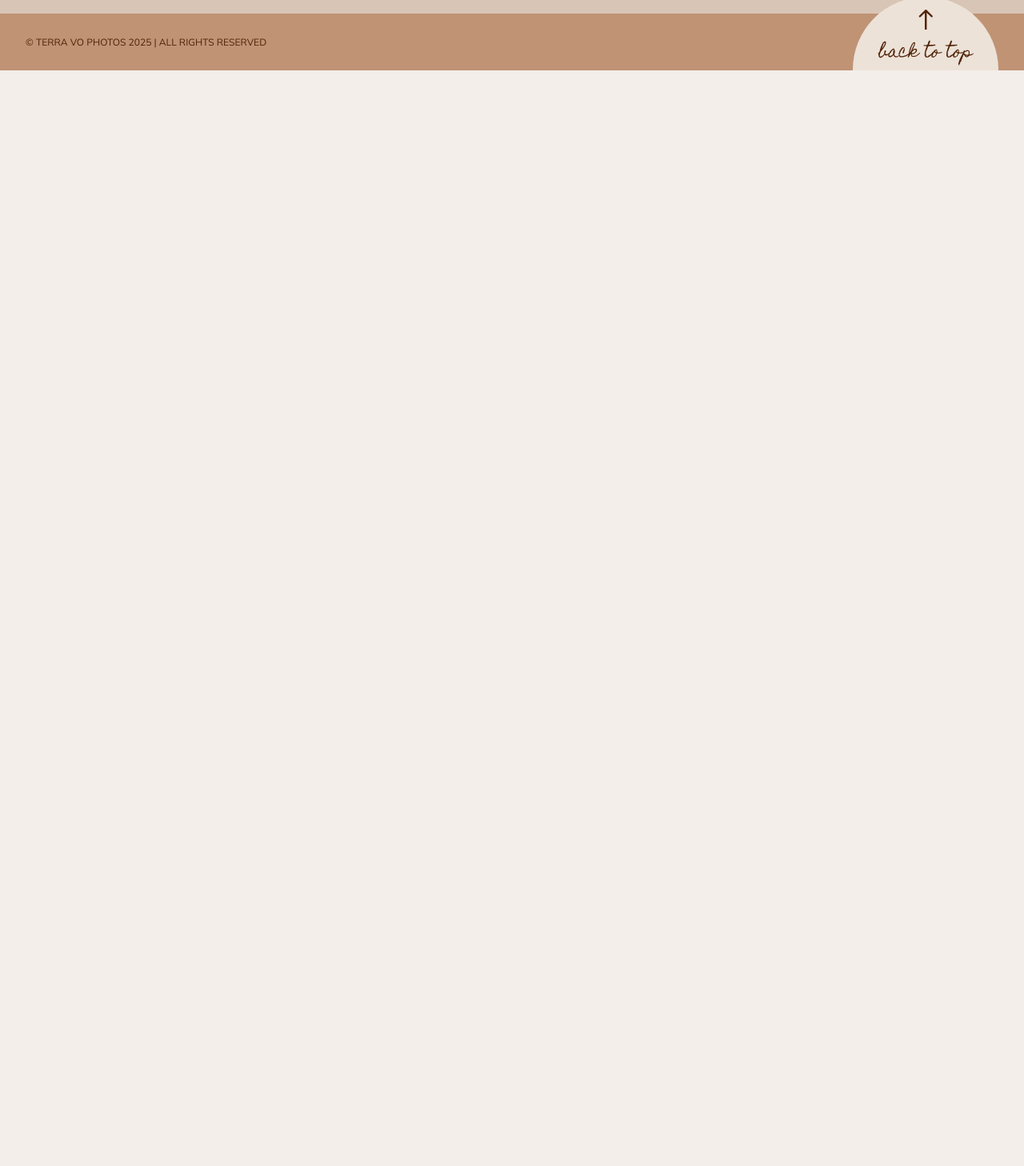
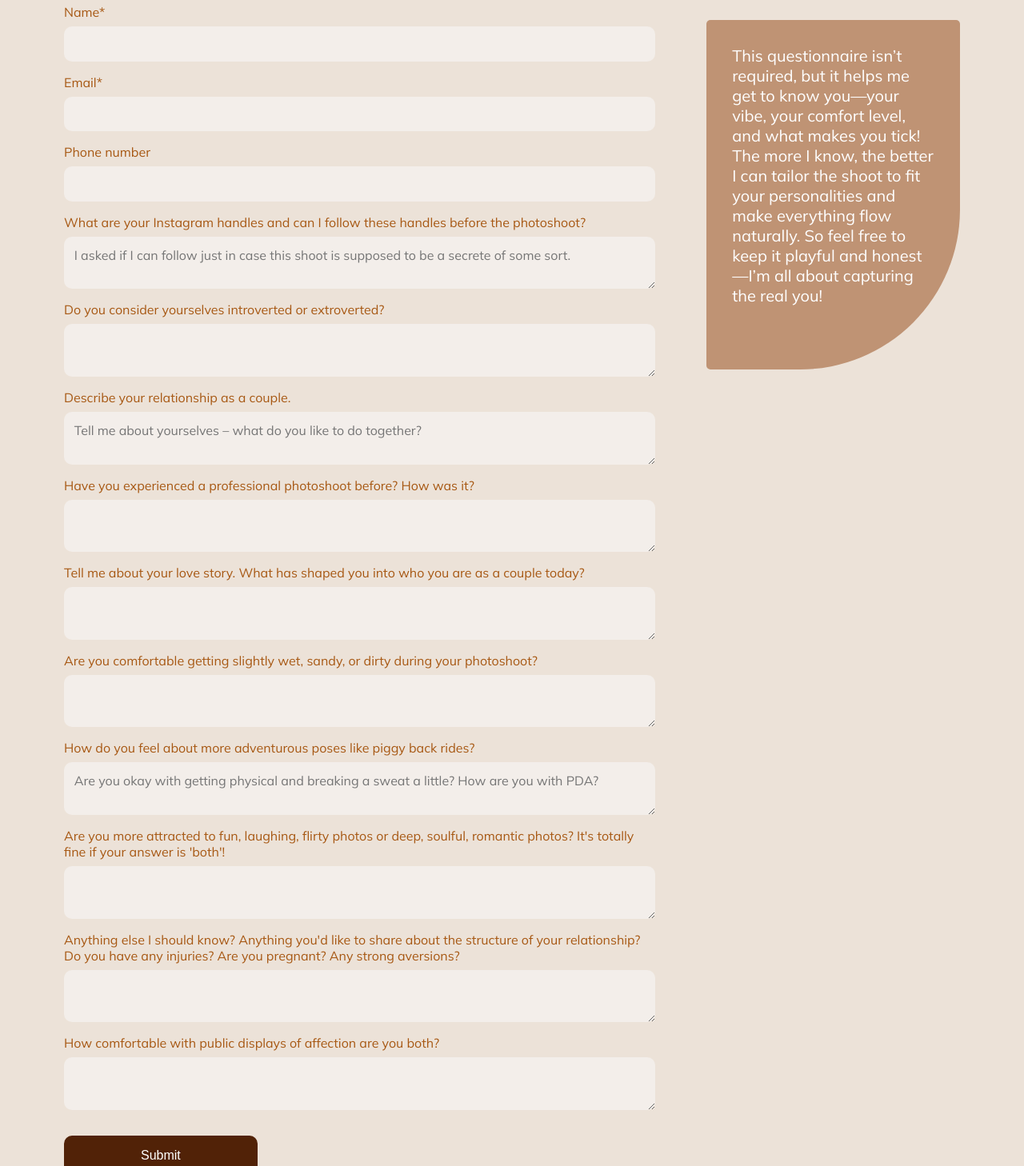
Before and after one commit to ThaoMinhVo/terraphotos, a React (Create React App) app: page /questionnaire in a window 1280 px wide. Shown: the part 480-1938 px from the top of the page at 80% size. Before the commit the page ends 800 px from the top, so only its background shows below. Built offline with nearby package versions, Linux system fonts and the light colour scheme.

Commit message:
added questionaire page. need to test if it works

```diff
--- a/src/App.js
+++ b/src/App.js
@@ -7,6 +7,7 @@ import Contact from "./pages/contact";
 import Packages from "./pages/packages";
 import Thanks from "./pages/thanks";
 import Opps from "./pages/oops";
+import Questionnaire from "./pages/questionnaire";
 
 function App() {
   return (
@@ -18,6 +19,7 @@ function App() {
         <Route path="/packages" element={<Packages />} />
         <Route path="/thanks" element={<Thanks />} />
         <Route path="/oops" element={<Opps />} />
+        <Route path="/questionnaire" element={<Questionnaire />} />
       </Routes>
       <Footer />
     </Router>
--- /dev/null
+++ b/src/pages/questionnaire.js
@@ -0,0 +1,144 @@
+import React, { useRef } from "react";
+import { useNavigate } from "react-router-dom";
+import emailjs from "@emailjs/browser";
+import "../styles/questionnaire.scss";
+
+const Questionnaire = () => {
+  const form = useRef();
+  const navigate = useNavigate();
+
+  const sendEmail = (e) => {
+    e.preventDefault();
+    // service_id, templte_id and public key will get from Emailjs website when you create account and add template service and email service
+    emailjs
+      .sendForm(
+        "service_hcgy3q8", //your_service_id
+        "template_3ls84sg", //your_template_id
+        form.current,
+        "lEad0yjwZ9d_Ovcx6" //public key
+      )
+      .then(
+        (result) => {
+          console.log(result.text);
+          navigate("/thanks");
+        },
+        (error) => {
+          console.log(error.text);
+          navigate("/oops");
+        }
+      );
+  };
+
+  return (
+    <div className="container-outer column q-bg">
+      <div className="container container-full column q-header">
+        <h2 className="q-h2">client</h2>
+        <h1 className="q-h1">QUESTIONNAIRE</h1>
+      </div>
+
+      <div className="container container q-form">
+        <div className="q-left">
+          <form
+            className="contact-form"
+            ref={form}
+            onSubmit={sendEmail}
+            //action="https://formsubmit.co/terravophotos@gmail.com"
+            method="POST"
+          >
+            <label>Name*</label>
+            <input className="contact-field" type="text" name="name" required />
+
+            <label>Email*</label>
+            <input className="contact-field" type="email" name="email" required />
+
+            <label>Phone number</label>
+            <input className="contact-field" type="tel" name="phone" />
+
+            <label>What are your Instagram handles and can I follow these handles before the photoshoot?</label>
+            <textarea
+              className="contact-field"
+              name="handles"
+              placeholder="I asked if I can follow just in case this shoot is supposed to be a secrete of some sort."
+            />
+
+            <label>Do you consider yourselves introverted or extroverted?</label>
+            <textarea
+              className="contact-field"
+              name="personality"
+            />
+
+            <label>Describe your relationship as a couple.</label>
+            <textarea
+              className="contact-field"
+              name="relationship"
+              placeholder="Tell me about yourselves – what do you like to do together?"
+            />
+
+            <label>Have you experienced a professional photoshoot before? How was it?</label>
+            <textarea
+              className="contact-field"
+              name="photoshoothistory"
+            />
+
+            <label>Tell me about your love story. What has shaped you into who you are as a couple today?</label>
+            <textarea
+              className="contact-field"
+              name="relationshiphistory"
+            />
+
+            <label>Are you comfortable getting slightly wet, sandy, or dirty during your photoshoot?</label>
+            <textarea
+              className="contact-field"
+              name="gettingdirty"
+            />
+
+            <label>How do you feel about more adventurous poses like piggy back rides?</label>
+            <textarea
+              className="contact-field"
+              name="physical"
+              placeholder="Are you okay with getting physical and breaking a sweat a little? How are you with PDA?"
+            />
+
+            <label>Are you more attracted to fun, laughing, flirty photos or deep, soulful, romantic photos? It's totally fine if your answer is 'both'!</label>
+            <textarea
+              className="contact-field"
+              name="phototypes"
+            />
+
+            <label>Anything else I should know? Anything you'd like to share about the structure of your relationship? Do you have any injuries? Are you pregnant? Any strong aversions?</label>
+            <textarea
+              className="contact-field"
+              name="extras"
+            />
+
+            <label>How comfortable with public displays of affection are you both?</label>
+            <textarea
+              className="contact-field"
+              name="pda"
+            />
+
+            <input
+              type="hidden"
+              name="_next"
+              value="https://terravophotos.com/thanks"
+            ></input>
+            <button className="contact-submit" type="submit" value="Send">
+              Submit
+            </button>
+          </form>
+        </div>
+        <div className="q-right">
+          <p>
+            This questionnaire isn’t required, but it helps me get to know
+            you—your vibe, your comfort level, and what makes you tick! The more
+            I know, the better I can tailor the shoot to fit your personalities
+            and make everything flow naturally. So feel free to keep it playful
+            and honest—I’m all about capturing the real you!
+          </p>
+        </div>
+      </div>
+    </div>
+  );
+};
+
+export default Questionnaire;
--- /dev/null
+++ b/src/styles/questionnaire.scss
@@ -0,0 +1,120 @@
+@use "../styles/_variables.scss" as var;
+@import "../styles/_mixin.scss";
+
+.q {
+  @include flexbox();
+  justify-content: center;
+  &-bg {
+    background-color: var.$base-dark;
+  }
+
+  &-header {
+    box-sizing: border-box;
+    padding: 5rem 1rem;
+  }
+
+  &-h2 {
+    color: var.$accent-3-dark;
+    line-height: 0rem;
+    margin-top: 3rem;
+    margin-bottom: 1rem;
+  }
+  &-h1 {
+    font-size: 5rem;
+  }
+  &-form {
+    padding-bottom: 5rem;
+  }
+  &-left {
+    width: 70%;
+    padding: 2rem;
+  }
+
+  &-right {
+    width: 30%;
+    padding: 2rem;
+
+    & p {
+      background-color: var.$accent-1-dark;
+      border-radius: 5px 5px 200px 5px;
+      color: var.$white;
+      padding: 2rem 2rem 5rem 2rem;
+    }
+  }
+}
+
+// all rules outside of @media queries apply to devices 101px and above
+@media (max-width: var.$desktop) {
+  // rules here apply to devices from 993px to 1400px (inclusive)
+}
+@media (max-width: var.$tablet) {
+  // rules here apply to devices from 769px to 992px (inclusive)
+  .q {
+    &-header {
+      padding: 2rem 1rem;
+    }
+
+    &-h2 {
+      line-height: 0rem;
+      margin-top: 3rem;
+      margin-bottom: 1rem;
+    }
+    &-h1 {
+      font-size: 4rem;
+    }
+    &-form {
+      @include flexbox();
+      align-items: center;
+      justify-content: center;
+      flex-direction: column-reverse;
+      padding-bottom: 3rem;
+    }
+    &-left {
+      width: 70%;
+      padding: 2rem 0;
+    }
+
+    &-right {
+      width: 70%;
+      padding: 0;
+
+      & p {
+        border-radius: 5px;
+        padding: 2rem;
+      }
+    }
+  }
+}
+
+@media (max-width: var.$mobile) {
+  // rules here apply to devices from 501px to 768px (inclusive)
+  .q {
+    &-h1 {
+      font-size: 3rem;
+    }
+    &-form {
+      padding-bottom: 2rem;
+    }
+    &-left {
+      width: 80%;
+    }
+
+    &-right {
+      width: 80%;
+    }
+  }
+}
+
+@media (max-width: var.$mobileXS) {
+  // rules here apply to devices from 0px to 500px (inclusive)
+
+  .q {
+    &-left {
+      width: 95%;
+    }
+
+    &-right {
+      width: 95%;
+    }
+  }
+}
```
